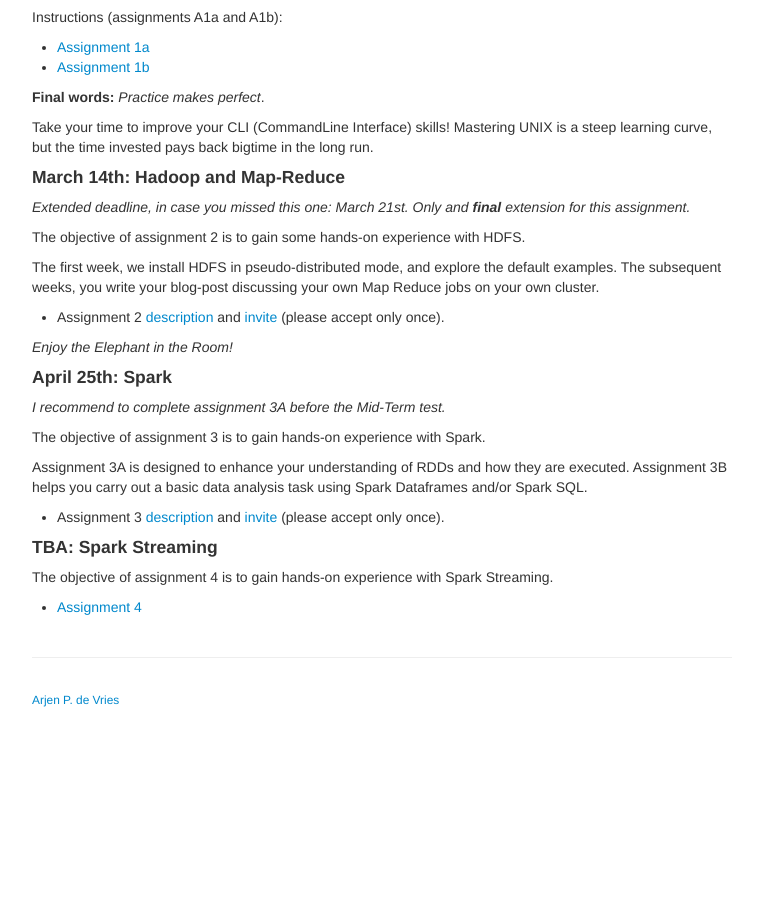
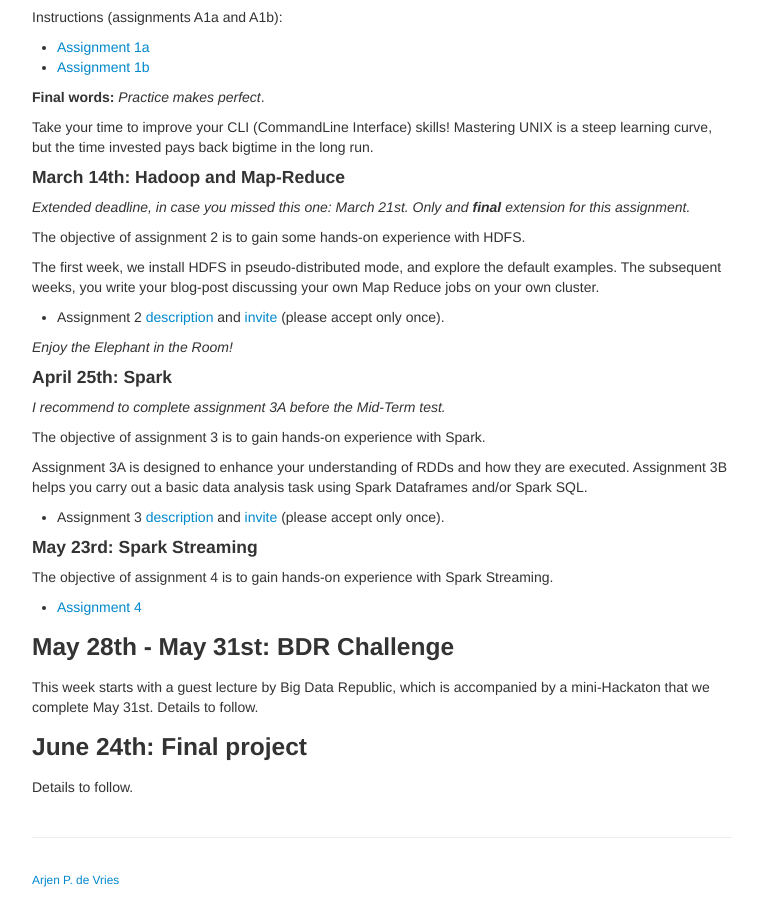
Before and after one commit to Thelukepet/course, a Jekyll site: the page built from index.md, in a window 1280 px wide and 900 px high, scrolled down 1030 px. Shown: the whole window, without its empty margins (258-1021 px from the left). Built offline with Jekyll 4.4.1, drawn with Linux system fonts in a browser that asks for light colours; before the commit the page ends 1750 px from its top, so only the background shows below that.

Commit message:
Schedule updates

```diff
--- a/index.md
+++ b/index.md
@@ -89,7 +89,15 @@ Assignment 3B helps you carry out a basic data analysis task using Spark Datafra
 
 * Assignment 3 [description](assignments/A3-spark.html) and [invite](https://classroom.github.com/a/hqXs_57o) (please accept only once).
 
-#### TBA: Spark Streaming
+#### May 23rd: Spark Streaming
 
 The objective of assignment 4 is to gain hands-on experience with Spark Streaming.
 * [Assignment 4](assignments/A4-streaming.html)
+
+### May 28th - May 31st: BDR Challenge
+
+This week starts with a guest lecture by Big Data Republic, which is accompanied by a mini-Hackaton that we complete May 31st. Details to follow.
+
+### June 24th: Final project
+
+Details to follow.
```
